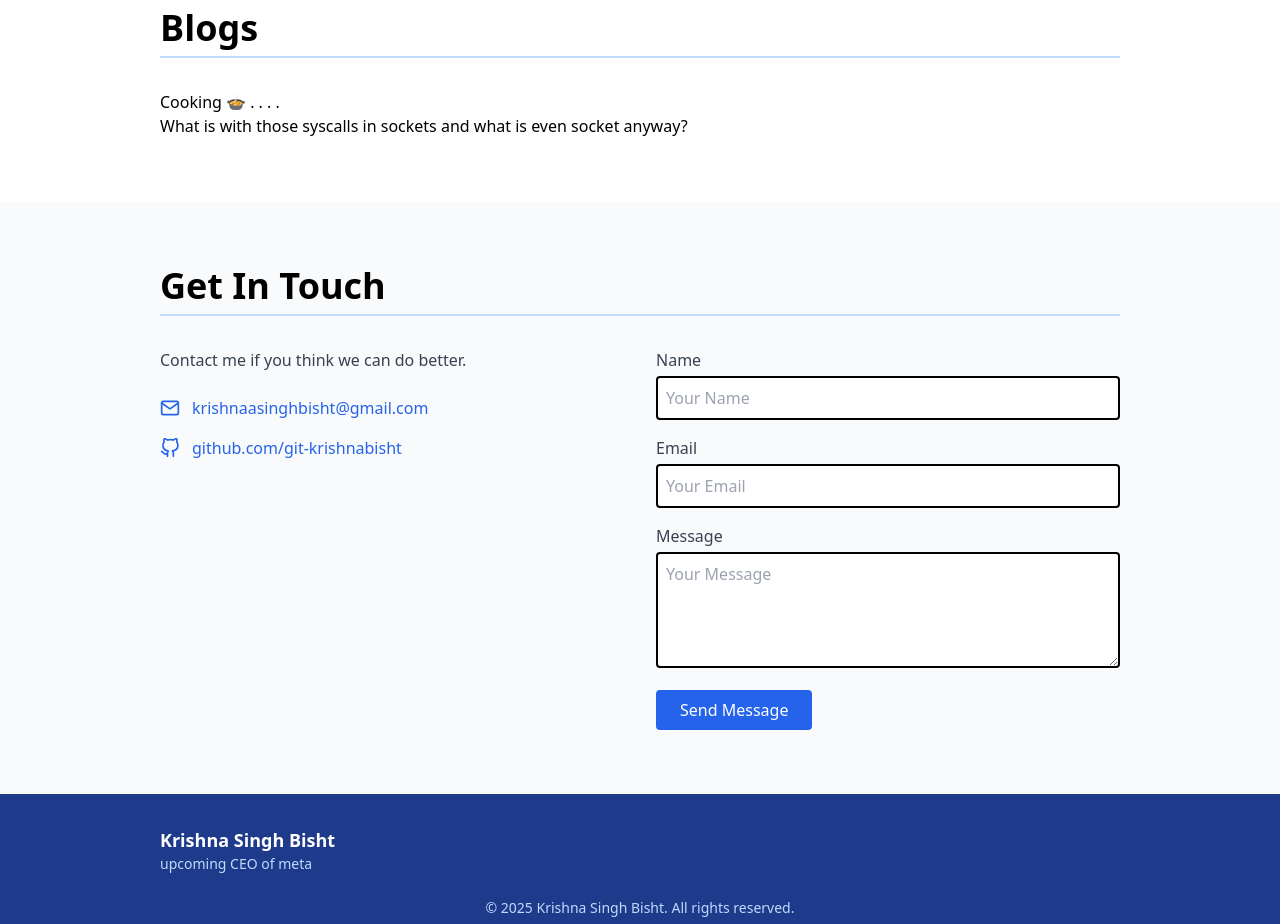
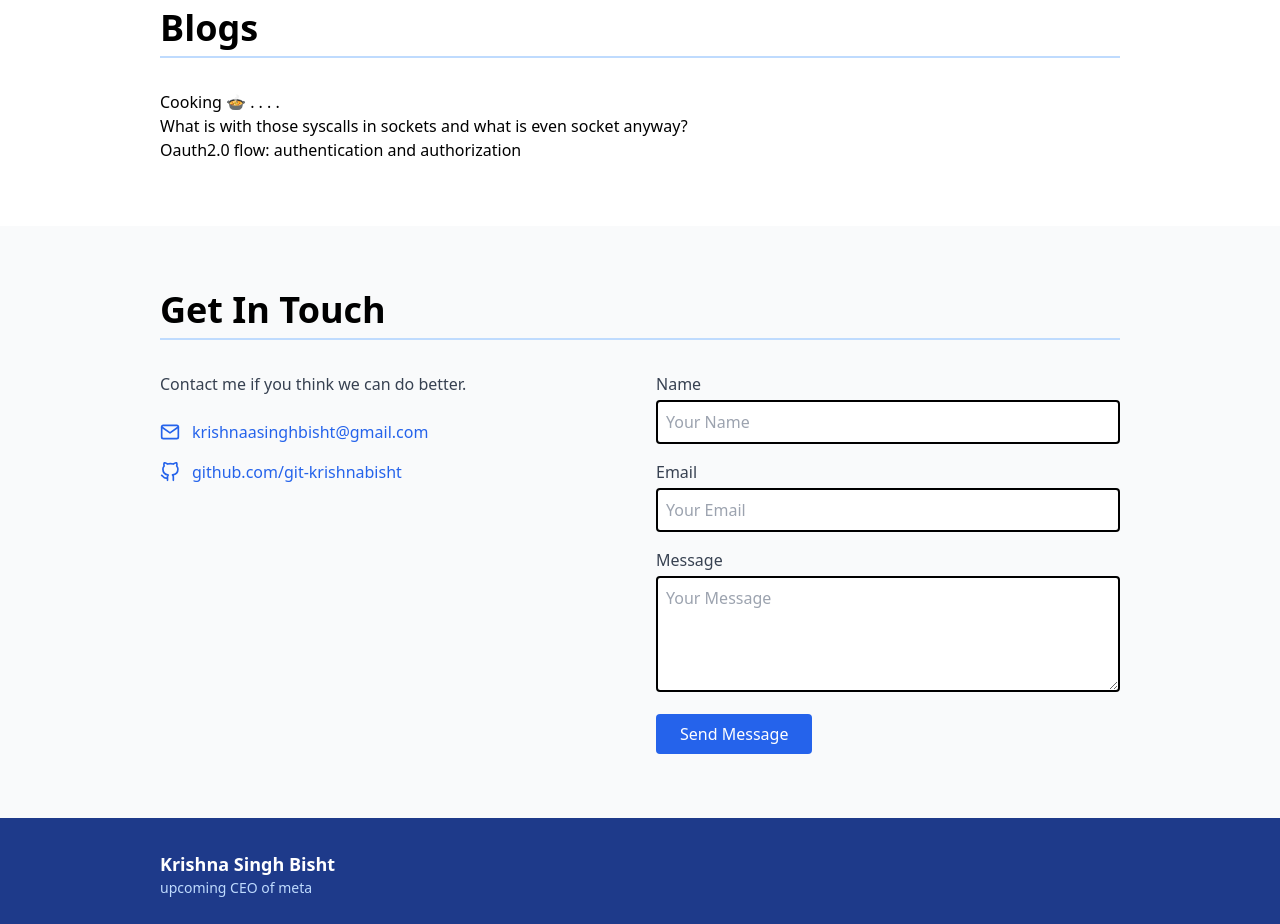
Before and after one commit to git-krishnabisht/about-me, a React (Vite) app in the folder frontend/: page / in a window 1280 px wide. Shown: the part 2260-3184 px from the top of the page. Built offline with nearby package versions, Linux system fonts and the light colour scheme; a web font is replaced by a local one.

Commit message:
commit-21 announcing new blog

```diff
--- a/frontend/src/components/BlogSection.jsx
+++ b/frontend/src/components/BlogSection.jsx
@@ -7,6 +7,7 @@ export function BlogSection() {
       <div>
         <p>Cooking 🍲 . . . .</p>
         <p>What is with those syscalls in sockets and what is even socket anyway?</p>
+<p>Oauth2.0 flow: authentication and authorization</p>
       </div>
     </section>
   );
```
